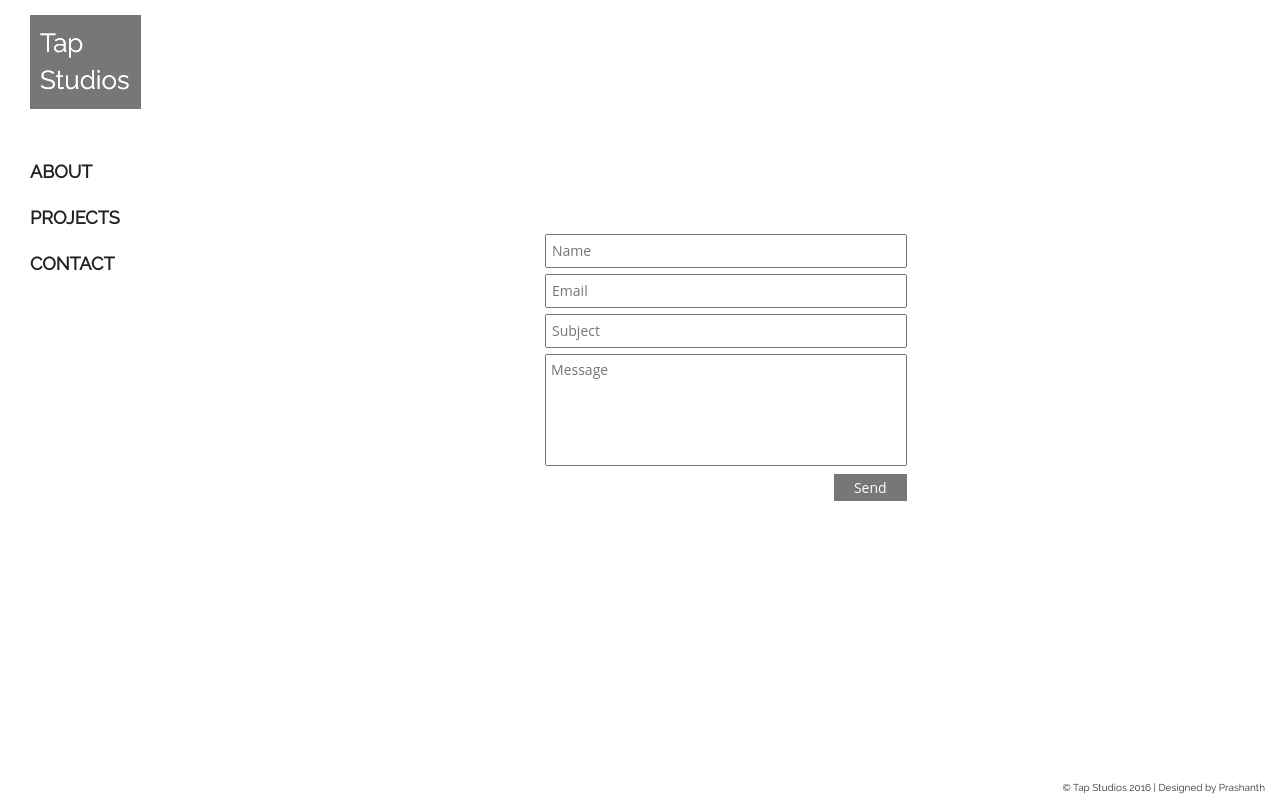
After one commit to prashanthselvam/tapstudios, a Django app: page /contact/ in a window 1280 px wide. The commit adds this page. Run offline with Django 3.2, Linux system fonts and the light colour scheme; some libraries are stand-ins or nearby versions.

Commit message:
Footer in a decent place

```diff
--- /dev/null
+++ b/main/forms.py
@@ -0,0 +1,16 @@
+from django.forms import ModelForm, Textarea, TextInput
+from .models import Message
+
+class ContactForm(ModelForm):
+
+	class Meta:
+		model = Message
+		fields = ('name','subject','email', 'text')
+		error_css_class = 'error'
+		required_css_class = 'required'
+		widgets = {
+            'name': TextInput(attrs={'placeholder': 'Name', 'class':'contact'}),
+            'email': TextInput(attrs={'placeholder': 'Email', 'class':'contact'}),
+            'subject': TextInput(attrs={'placeholder': 'Subject', 'class':'contact'}),
+            'text': Textarea(attrs={'placeholder':'Message', 'class':'contact', 'rows':'5'})
+        }
--- a/main/models.py
+++ b/main/models.py
@@ -1,8 +1,10 @@
 from __future__ import unicode_literals
 from django.core.urlresolvers import reverse
 from django.db import models
+from django.utils import timezone
 from django.utils.text import slugify
 from tinymce.models import HTMLField
+
 
 # Create your models here.
 
@@ -39,3 +41,14 @@ class ProjectImages(models.Model):
 	project = models.ForeignKey('Project', related_name='images')
 	name = getname
 	image = models.ImageField(blank = True, null = True, upload_to = image_upload_location)
+
+class Message(models.Model):
+	name = models.CharField(max_length=40)
+	email = models.EmailField()
+	subject = models.CharField(max_length=200)
+	text = models.TextField()
+	message_date = models.DateTimeField(
+            default=timezone.now)
+
+	def __str__(self):
+		return self.name
--- a/main/static/css/base.css
+++ b/main/static/css/base.css
@@ -6,11 +6,20 @@ html, body {
    height: 100%;
    max-width: 100%;
    font-family:'raleway', sans-serif;
-   overflow-x: hidden;
 }
+
+body {
+     overflow: hidden;
+}
+
 
 a {
   color:#222222;
+}
+
+#page-wrapper {
+  height: 100%;
+
 }
 
 #page-content { display: none; }
@@ -61,9 +70,13 @@ a {
 #footer {
   font-family: raleway;
   font-size: 10px;
+  width: 100%;
+  clear: both;
   position: absolute;
-	bottom: 0;
-	right: 15px;
+  z-index: 10;
+  text-align: right;
+  padding-right: 15px;
+  padding-bottom: 5px;
 }
 
 
@@ -132,6 +145,25 @@ a {
 }
 
 
+
+/* Contact Page */
+
+#contactform { margin-top: 20vh; font-family: 'Open Sans', sans-serif; }
+#contactform h4 { margin-bottom: 15px; font-size: 20px; }
+#contactform .contact_text { margin-top: 40px; line-height: 2em; text-align: center; }
+#contactform .contact_text .contact_card { margin-top: 25px; }
+#contactform .contact_text .contact_card a { text-decoration: none; }
+#contactform .contact_box { margin-top: 40px; }
+#contactform .contact { width: 100%; margin: 3px 0; padding: 5px; font-size: 14px; resize: none; }
+#contactform .form-actions { text-align: right; display: flex; display: -ms-flexbox; display: -webkit-flex; display: flex; justify-content: space-between; }
+#contactform .form-actions button { background-color: #777777; border: none; color: white; padding: 0.25em 20px; }
+#contactform .form-actions .error_msg { float: left; text-align: left; color: red; font-size: 14px; }
+#contactform .form-actions .thanks { float: left; text-align: left; color: green; font-size: 12px; margin-right: 10px; }
+
+
+
+
+
 /* bootstrap overrides */
 
 h1,h2,h3 {
--- a/main/static/css/sidebar.css
+++ b/main/static/css/sidebar.css
@@ -6,12 +6,15 @@
 
 /* Toggle Styles */
 
+
+
 #wrapper {
     padding-left: 250px;
     -webkit-transition: all 0.5s ease;
     -moz-transition: all 0.5s ease;
     -o-transition: all 0.5s ease;
     transition: all 0.5s ease;
+    height: 100%;
 }
 
 #wrapper.toggled {
@@ -44,6 +47,8 @@
     width: 100%;
     position: fixed;
     padding: 30px;
+    height: 100%;
+    padding-bottom: 3em;
 }
 
 #wrapper.toggled #page-wrapper {
@@ -116,7 +121,6 @@
     }
 
     #page-wrapper {
-        padding: 0;
         position: relative;
     }
 
--- a/main/static/js/main.js
+++ b/main/static/js/main.js
@@ -10,6 +10,16 @@ function checkSize(){
         $(".menu-toggle").css("display","none");
     }
 
+    if($("#content").height() > $(window).height()) {
+        $("#footer").css("top",$("#content").height() + 50);
+    }
+
+    else {
+        $("#footer").css({"bottom":"0","top":"auto"});
+        $("#footer").removeAttr("top");
+    }
+
+    console.log("Hello")
 };
 
 $(document).ready(function(){
@@ -30,9 +40,9 @@ $(window).resize(checkSize);
 
 
 $('.sidebar-nav a').click(function(e) {
-	e.preventDefault();
-	linklocation = this.href + '/';
-	pageurl = window.location.href;
+  e.preventDefault();
+  linklocation = this.href + '/';
+  pageurl = window.location.href;
   if (linklocation === pageurl) {
 
   }
--- a/main/templates/main/base.html
+++ b/main/templates/main/base.html
@@ -34,7 +34,7 @@
 					</li>
 					<li><a href="/projects">PROJECTS</a>
 					</li>
-					<li><a href="#">CONTACT</a>
+					<li><a href="/contact">CONTACT</a>
 					</li>
 				</ul>
 			</div>
@@ -42,7 +42,7 @@
 			<!-- Main -->
 
 			<div id="page-wrapper">
-				<div class="container-fluid">
+				<div id ="content" class="container-fluid">
 					<div class="row">
 						<div class="col-md-12" id="header">
 							<span class="menu-toggle"><a href="#">&#9776;</a></span>
@@ -57,9 +57,14 @@
 					{% endblock %}
 
 					</div>
+
 				</div>
+
 			</div>
 		</div>
+
+			<div id="footer">&#169; Tap Studios 2016 | Designed by Prashanth </div>
+
 	</body>
 
 <script>
@@ -73,4 +78,4 @@ $(".menu-toggle").click(function(e) {
 </script>
 
 
-</html>
+</html
--- /dev/null
+++ b/main/templates/main/contact.html
@@ -0,0 +1,56 @@
+{% extends "main/base.html" %}
+
+
+{% block headcontent %}
+
+<link rel="stylesheet" href="https://maxcdn.bootstrapcdn.com/font-awesome/4.4.0/css/font-awesome.min.css">
+
+{% endblock %}
+
+{% block content %}
+
+<div id="contactform" class="container-fluid">
+	<div class="row">
+<!-- 		<div class="contact_text col-md-4 col-md-offset-2 col-sm-4 col-sm-offset-2">
+				<h4>Write to me!</h4>
+		<p>I would love to hear from you, you big sweet pumpking goober. Let's roast marshmallows together in a Paris park and eat weiner-schnitzel.
+		</p>
+			<div class="contact_card">
+			<p><i class="fa fa-envelope"></i><a href="mailto:nhannel@conncoll.edu"><strong>&nbsp;&nbsp;&nbsp;&nbsp;nhannel@conncoll.edu</strong></a></p>
+			<p><i class="fa fa-linkedin"></i><a href="https://www.linkedin.com/pub/norah-a-hannel/4a/371/805"><strong>&nbsp;&nbsp;&nbsp;&nbsp;Norah Hannel</strong></a></p>
+			</div>
+		</div> -->
+	<div class="contact_box col-sm-5 col-sm-offset-3">
+
+		<form action="/contact/" method="post">
+		    {% csrf_token %}
+		    {{ form.name }}
+		    <br>
+		    {{ form.email }}
+		    <br>
+		    {{ form.subject }}
+		    <br>
+		    {{ form.text }}
+
+		    <div class="form-actions">
+		    {% if form.errors %}
+		    	<span class="error_msg">
+		    		Oops! Not a valid entry.
+		    	</span>
+		    {% endif %}
+
+		    <span class="thanks">
+		    {{ thanks }}
+		</span>
+
+		      <button id="submit-button" type="submit">Send</button>
+		    </div>
+		</form>
+	</div>
+
+</div>
+
+</div>
+
+
+{% endblock %}
--- a/main/urls.py
+++ b/main/urls.py
@@ -6,4 +6,5 @@ urlpatterns = [
     url(r'^about/$', views.about, name='about'),
     url(r'^projects/$', views.projects, name='projects'),
     url(r'^projects/(?P<slug>[-\w]+)/$', views.project_detail, name='project_detail'),
+    url(r'^contact/$', views.contact_form, name='contact_form'),
 ]
--- a/main/views.py
+++ b/main/views.py
@@ -1,5 +1,9 @@
 from django.shortcuts import render, get_object_or_404
 from .models import Project, ProjectImages
+from .forms import ContactForm
+from django.core.mail import send_mail
+from django.conf import settings
+
 
 # Create your views here.
 
@@ -16,3 +20,25 @@ def projects(request):
 def project_detail(request, slug):
 	project = get_object_or_404(Project, slug=slug)
 	return render(request, 'main/project_detail.html', {'project':project, 'images': ProjectImages})
+
+def contact_form(request):
+	if request.method=="POST":
+		form=ContactForm(request.POST)
+		if form.is_valid():
+			name = form.cleaned_data['name']
+			sender = form.cleaned_data['email']
+			message = 'From: ' + name + '\n\nEmail: ' + sender + '\n\nMessage:' + form.cleaned_data['text']
+			subject = form.cleaned_data['subject']
+			form.save()
+			recipient = ['pselvam@conncoll.edu']
+			send_mail(subject,message,settings.EMAIL_HOST_USER,recipient,fail_silently=False)
+			global thanks
+			form = ContactForm()
+			thanks = 'Thanks! I will get back to you as soon as possible.'
+
+
+	else:
+		form = ContactForm()
+		thanks = ''
+
+	return render(request, 'main/contact.html', {'form':form, 'thanks':thanks,})
```
Also changed, not shown: tapsite/settings.py (+10 -0 lines), main/migrations/0001_initial.py (added). Lines whose indentation alone changed are shown as unchanged.
